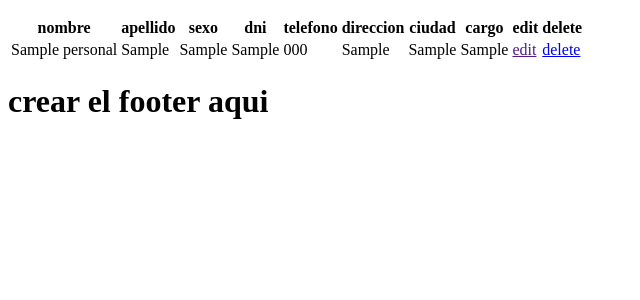
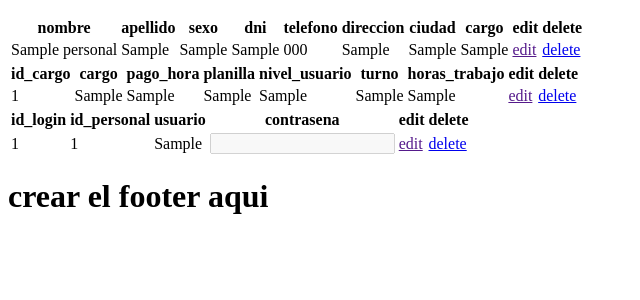
Before and after one commit to ZETA-Z02/asistencia, a PHP site: page /view/administracion.php in a window 1280 px wide. Shown: the part 88-388 px from the top of the page, without its empty margins (0-640 px from the left). Run offline with PHP 8.4, Linux system fonts and the light colour scheme; tables that the repository leaves empty or names only in its code hold one stand-in row (values such as "Sample post"); data that the repository does not hold is empty.

Commit message:
subiendo cambios, area daministrativa mitad funcionando

```diff
--- a/controller/loguin.controller.php
+++ b/controller/loguin.controller.php
@@ -71,6 +71,8 @@
                 $_SESSION['admin'] = $validarUsuario['id_personal'];
                 $_SESSION['inicio'] = time();
                 $_SESSION['privilegio'] = $validarUsuario['nivel_usuario'];
+                $_SESSION['id_login'] = $validarUsuario['id_login'];
+
 
                 //echo $_SESSION['id'];
                 //echo $_SESSION['privilegio'];
@@ -84,6 +86,7 @@
                 $_SESSION['personal'] = $validarUsuario['id_personal'];
                 $_SESSION['inicio'] = time();
                 $_SESSION['privilegio'] = $validarUsuario['nivel_usuario'];
+                $_SESSION['id_login'] = $validarUsuario['id_login'];
 
                 //$validar->marcarAsistencia($validarUsuario['id_login'],$tipo,$hora,$fecha);
 
@@ -97,6 +100,7 @@
                 $_SESSION['personal_comun'] = $validarUsuario['id_personal'];
                 $_SESSION['inicio'] = time();
                 $_SESSION['privilegio'] = $validarUsuario['nivel_usuario'];
+                $_SESSION['id_login'] = $validarUsuario['id_login'];
 
 
 
--- a/model/consultas.model.php
+++ b/model/consultas.model.php
@@ -37,6 +37,17 @@
         $this->conn->ConsultaSin($sql);
     }
 
+    public function todosCargos(){
+        $sql = "SELECT * FROM cargo;";
+        $data = $this->conn->ConsultaCon($sql);
+        return $data;
+    }
+    public function todosLogin(){
+        $sql = "SELECT * FROM login;";
+        $data = $this->conn->ConsultaCon($sql);
+        return $data;
+    }
+
 }
 
 
--- a/view/administracion.php
+++ b/view/administracion.php
@@ -5,6 +5,8 @@
 $consulta = new Consulta();
 
 $personal = $consulta->verPersonal();
+$cargo = $consulta->todosCargos();
+$login = $consulta->todosLogin();
 
 
 ?>
@@ -53,7 +55,91 @@
                 <?php }?>
             </tbody>
         </table>
-            </div>
+    </div>
+
+    <div class="col-md-8">
+        <table class="table table-bordered">
+            <thead>
+                <tr>
+                    <th> id_cargo </th>
+                    <th> cargo </th>
+                    <th> pago_hora </th>
+                    <th> planilla </th>
+                    <th> nivel_usuario </th>
+                    <th> turno </th>
+                    <th> horas_trabajo </th>
+                    <th> edit </th>
+                    <th> delete </th>
+                </tr>
+            </thead>
+
+            <tbody>
+                <?php
+
+                while($row = mysqli_fetch_array($cargo)) {?>
+                    <tr>
+                        <td><?php echo $row['id_cargo']?> </td>
+                        <td><?php echo $row['cargo']?> </td>
+                        <td><?php echo $row['pago_hora']?> </td>
+                        <td><?php echo $row['planilla']?> </td>
+                        <td><?php echo $row['nivel_usuario']?> </td>
+                        <td><?php echo $row['turno']?> </td>
+                        <td><?php echo $row['horas_trabajo']?> </td>
+
+                        <td>
+                            <a href="">
+                                edit
+                            </a>
+                        </td>
+                        <td>
+                            <a href="../controllers/editar.controller.php?id=<?php echo $row['id_cargo'];?>">
+                                delete
+                            </a>
+                        </td>
+                    </tr>
+                <?php }?>
+            </tbody>
+        </table>
+    </div>
+
+    <div class="col-md-8">
+        <table class="table table-bordered">
+            <thead>
+                <tr>
+                    <th> id_login </th>
+                    <th> id_personal </th>
+                    <th> usuario </th>
+                    <th> contrasena </th>
+                    <th> edit </th>
+                    <th> delete </th>
+                </tr>
+            </thead>
+
+            <tbody>
+                <?php
+
+                while($row = mysqli_fetch_array($login)) {?>
+                    <tr>
+                        <td><?php echo $row['id_login']?> </td>
+                        <td><?php echo $row['id_personal']?> </td>
+                        <td><?php echo $row['usuario']?> </td>
+                        <td><input type="password" value = '<?php echo $row['contraseña']?>' disabled ></td>
+
+                        <td>
+                            <a href="">
+                                edit
+                            </a>
+                        </td>
+                        <td>
+                            <a href="../controllers/editar.controller.php?id=<?php echo $row['id_cargo'];?>">
+                                delete
+                            </a>
+                        </td>
+                    </tr>
+                <?php }?>
+            </tbody>
+        </table>
+    </div>
 
 
 <?php include("footer.php");
```
Also changed, not shown: view/delate.php (added, +18 -0 lines), view/edit.php (added, +49 -0 lines).
